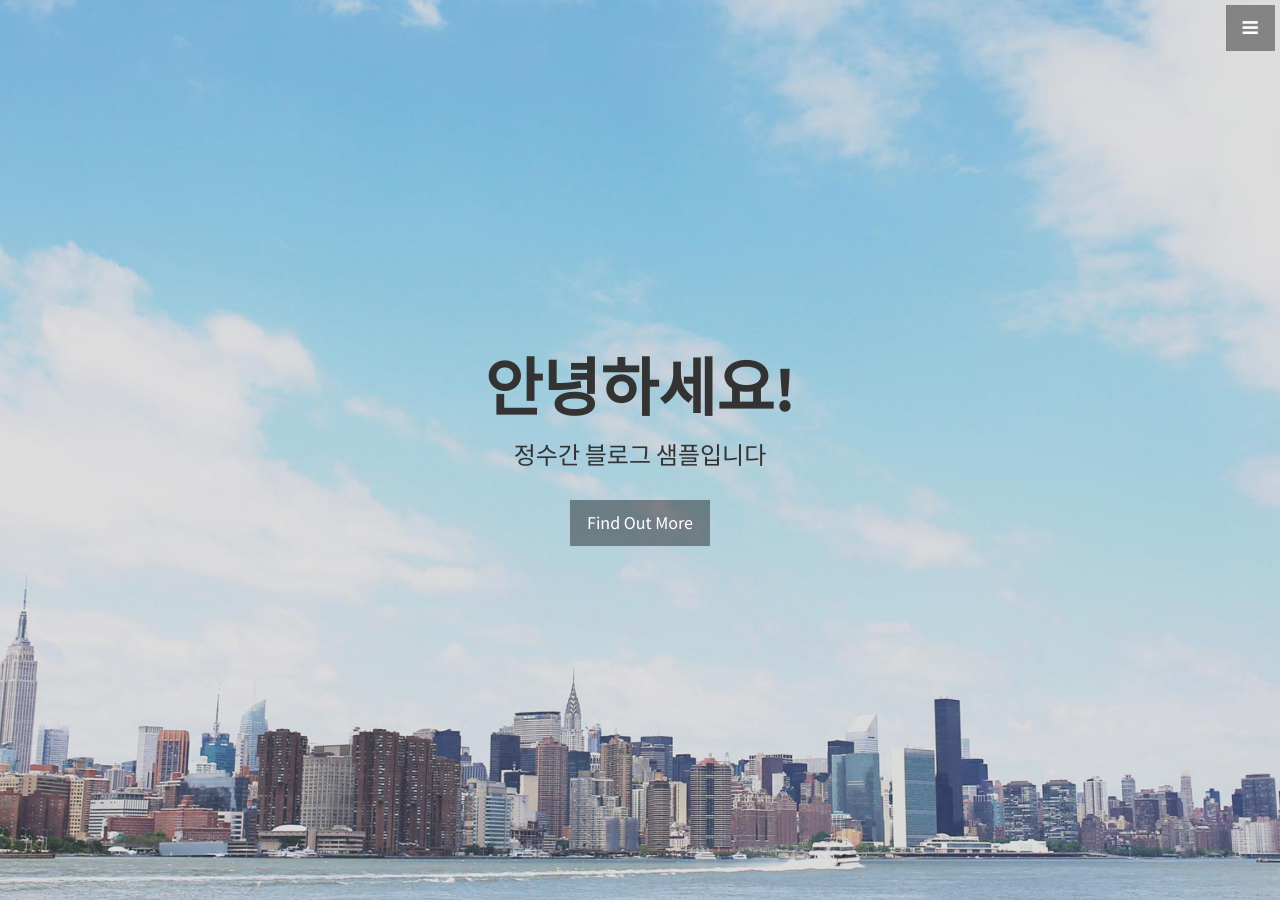
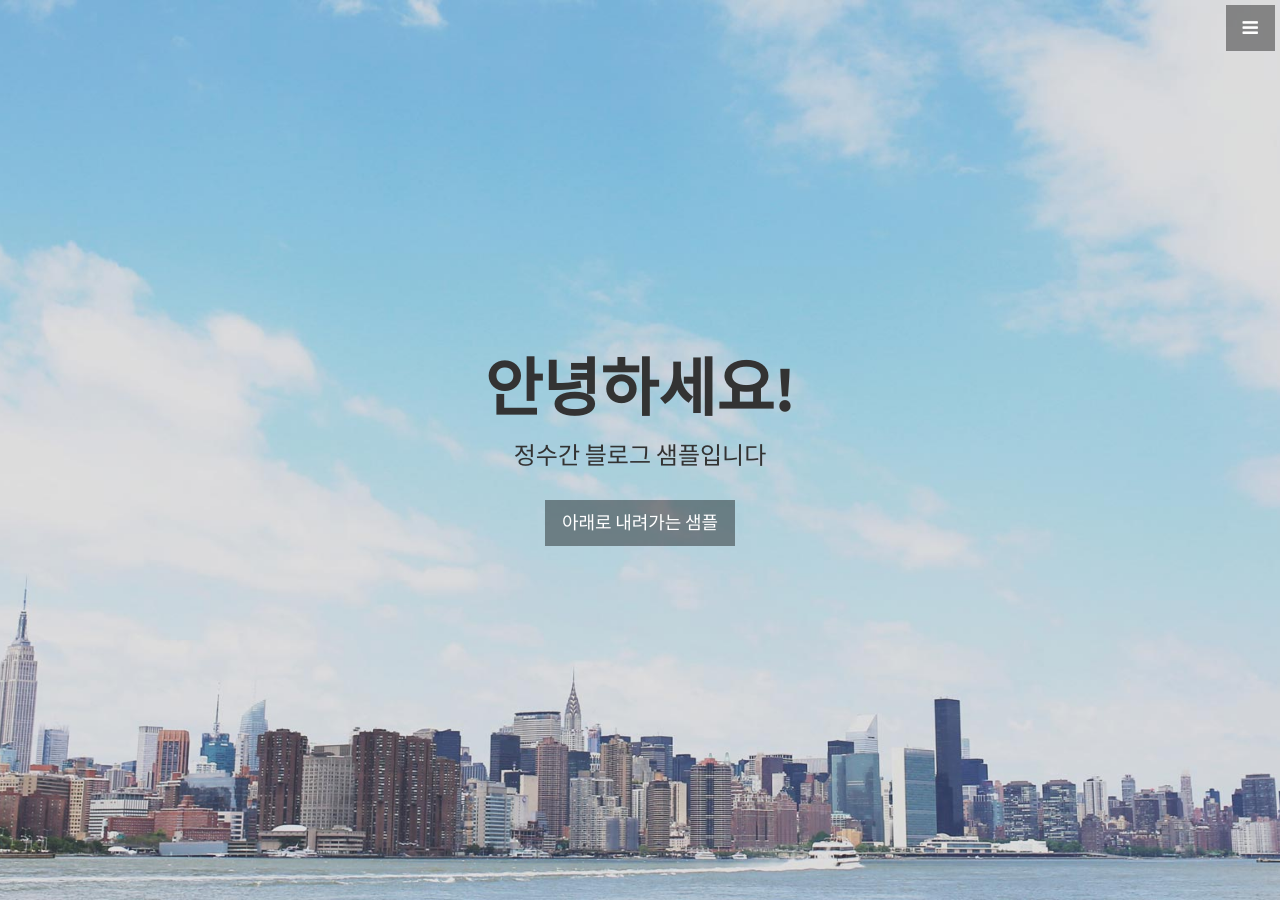
Before and after one commit to Roy-Jeong/Roy-Jeong.github.io, a Jekyll site: the page built from index.html, in a window 1280 px wide and 900 px high. Built offline with Jekyll 4.4.1, drawn with Linux system fonts in a browser that asks for light colours.

Commit message:
Update header.html
버튼 텍스트 변경

```diff
--- a/_includes/header.html
+++ b/_includes/header.html
@@ -3,6 +3,6 @@
     <h1>안녕하세요!</h1>
     <h3>정수간 블로그 샘플입니다</h3>
     <br>
-    <a href="#about" class="btn btn-dark btn-lg">Find Out More</a>
+    <a href="#about" class="btn btn-dark btn-lg">아래로 내려가는 샘플</a>
   </div>
 </header>
```
